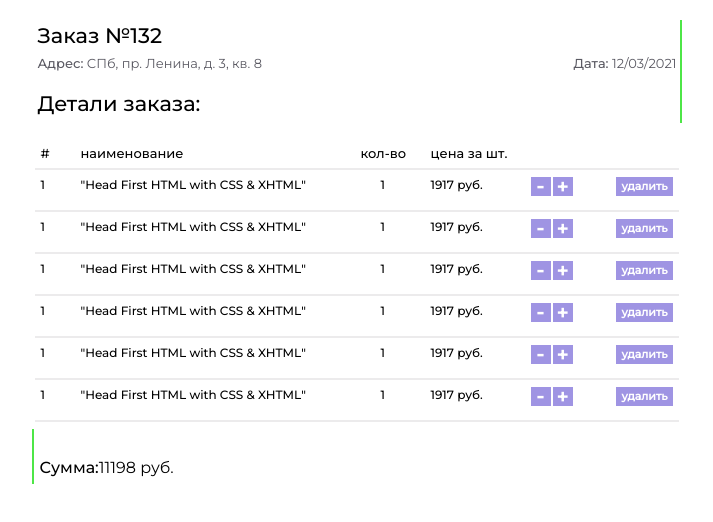
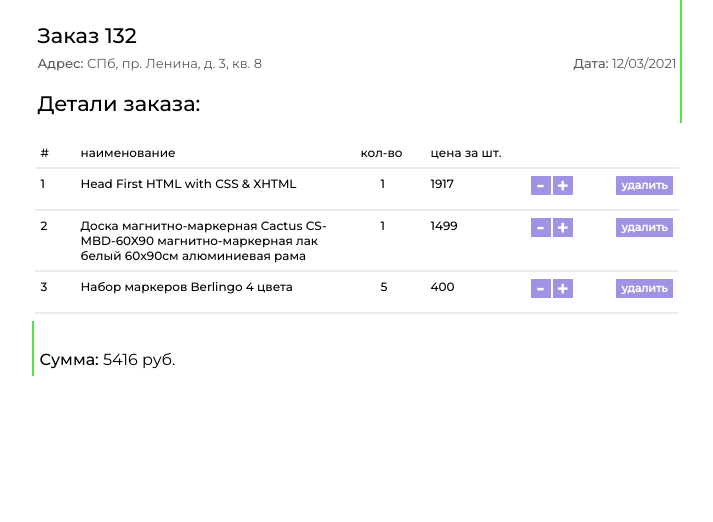
Before and after one commit to DmitriyFilimonov/shop, a React (Create React App) app: page / in a window 1280 px wide. Shown: the top 522 px of the page, without its empty margins (288-1001 px from the left). Built offline with nearby package versions, Linux system fonts and the light colour scheme.

Commit message:
decrease works

```diff
--- a/src/components/checkout/Checkout.css
+++ b/src/components/checkout/Checkout.css
@@ -4,9 +4,20 @@
 }
 .table{
     margin:0 auto;
-    padding-top:20px;
+    padding-top:0px;
     width:650px;
     padding-left:0;
+    background-color: white;
+}
+.table-header, .table-body, .table-footer{
+    padding-right: 3px;
+}
+.table-header{
+    border-right: 2px solid #4EE647;
+    position: sticky;
+    top: 0px;
+    background-color: white;
+    padding-top: 20px;
 }
 .table *{
     margin-bottom:7px;
@@ -33,25 +44,12 @@
     display: flex;
     justify-content: space-between;
 }
-.table-header{
-    border-right: 2px solid #4EE647;
-}
 .table-footer{
     height:55px;
     border-left: 2px solid #4EE647;
     display: flex;
     align-items: flex-end;
 }
-.table-header, .table-body, .table-footer{
-    padding-right: 3px;
-}
 .table-body{
     padding-top:15px;
 }
-.table-body-first-row{
-    border-bottom: 2px solid #5b5a631e;
-    font-size: 13px;
-    font-weight: 500;
-    display: grid;
-    grid-template-columns: 40px 280px 70px 100px 85px 50px;
-}
--- a/src/components/checkout/Checkout.tsx
+++ b/src/components/checkout/Checkout.tsx
@@ -1,37 +1,77 @@
-import React from 'react';
-import TableRow from '../table-row/TableRow';
+import React, { useState } from 'react';
+import { Order } from '../interfaces/Order';
+import TableDataRow from '../table-rows/table-data-row/TableDataRow';
+import TableTitleRow from '../table-rows/table-title-row/TableTitleRow';
 import './Checkout.css';
 
+
+
+const orderSource: Order = (function (): Order {
+    return {
+        orderNumber: 132,
+        address: "СПб, пр. Ленина, д. 3, кв. 8",
+        deliveryDate: "12/03/2021",
+        positions: [
+            {
+                positionNumber: 1,
+                positionTitle: "Head First HTML with CSS & XHTML",
+                positionAmount: 1,
+                positionPricePerOne: 1917
+            },
+            {
+                positionNumber: 2,
+                positionTitle: "Доска магнитно-маркерная Cactus CS-MBD-60X90 магнитно-маркерная лак белый 60x90см алюминиевая рама",
+                positionAmount: 1,
+                positionPricePerOne: 1499
+            },
+            {
+                positionNumber: 3,
+                positionTitle: "Набор маркеров Berlingo 4 цвета",
+                positionAmount: 5,
+                positionPricePerOne: 400
+            }
+        ],
+        getTotal: function(this:Order) {
+            let result: number = 0;
+            this.positions.map(p => {
+                result += p.positionPricePerOne * p.positionAmount;
+            });
+            return result;
+        }
+    }
+})();
 function Checkout() {
+
+    const [order, setOrder] = useState(Object.assign({}, orderSource));
+
+    const decreaseHandler = (positionNumber:number) =>{
+        orderSource.positions[positionNumber].positionAmount--;
+        setOrder(Object.assign({}, orderSource));
+    }
+
     return (
         <div className="table">
             <div className="table-header">
-                <label>Заказ №132</label>
+                <label>Заказ {order.orderNumber}</label>
                 <div className="order-general-info">
-                    <span><b>Адрес:</b> СПб, пр. Ленина, д. 3, кв. 8</span>
-                    <span><b>Дата:</b> 12/03/2021</span>
+                    <span><b>Адрес:</b> {order.address}</span>
+                    <span><b>Дата:</b> {order.deliveryDate}</span>
                 </div>
-                <label>Детали заказа:</label> </div>
+                <label>Детали заказа:</label>
+            </div>
             <div className="table-body">
-                <div className="table-body-first-row">
-                    <span>#</span>
-                    <span>наименование</span>
-                    <span>кол-во</span>
-                    <span>цена за шт.</span>
-                    <span></span>
-                    <span></span>
-                </div>
-                <TableRow></TableRow>
-                <TableRow></TableRow>
-                <TableRow></TableRow>
-                <TableRow></TableRow>
-                <TableRow></TableRow>
-                <TableRow></TableRow>
+                <TableTitleRow></TableTitleRow>
+                {
+                    order.positions.map(position =>
+                    <TableDataRow
+                    data={position}
+                    decreaseHandler={decreaseHandler}></TableDataRow>)
+                }
             </div>
             <div className="table-footer">
                 <span>
-                    <b>Сумма:</b>
-                    11198 руб.
+                    <b>Сумма: </b>
+                    {order.getTotal()} руб.
                 </span>
             </div>
         </div>
--- /dev/null
+++ b/src/components/interfaces/Order.tsx
@@ -0,0 +1,9 @@
+import { OrderPosition } from "./OrderPosition";
+
+export interface Order{
+    orderNumber:number;
+    address:string;
+    deliveryDate:string;
+    positions:OrderPosition[];
+    getTotal:()=>{};
+}
--- /dev/null
+++ b/src/components/interfaces/OrderPosition.tsx
@@ -0,0 +1,6 @@
+export interface OrderPosition{
+    positionNumber:number;
+    positionTitle:string;
+    positionAmount:number;
+    positionPricePerOne:number;
+}
--- a/src/components/table-row/TableRow.tsx
+++ /dev/null
@@ -1,21 +0,0 @@
-import './TableRow.css';
-
-function TableRow() {
-    return (
-        <div className="table-row">
-            <span>1</span>
-            <span>"Head First HTML with CSS & XHTML"</span>
-            <span className="amount">1</span>
-            <span>1917 руб.</span>
-            <span className="amount-buttons">
-                <button className="decrease">-</button>
-                <button className="increase">+</button>
-            </span>
-            <span>
-                <button className="delete-button">удалить</button>
-            </span>
-        </div>
-    )
-}
-
-export default TableRow;
--- a/src/components/table-row/TableRow.css
+++ b/src/components/table-rows/TableRows.css
@@ -2,6 +2,9 @@
     border-bottom: 2px solid #5b5a631e;
     display: grid;
     grid-template-columns: 40px 280px 70px 100px 85px 50px;
+    font-family: 'Montserrat', sans-serif;
+}
+.title{
 }
 .table-row span{
     font-size: 12px;
--- /dev/null
+++ b/src/components/table-rows/table-data-row/TableDataRow.tsx
@@ -0,0 +1,31 @@
+import { OrderPosition } from '../../interfaces/OrderPosition';
+import '../TableRows.css';
+
+interface TableDataRowProps{
+    data:OrderPosition;
+    decreaseHandler:(positionNumber:number)=>void;
+}
+
+
+function TableDataRow(props:TableDataRowProps) {
+    function decrease(){
+        props.decreaseHandler(props.data.positionNumber-1);
+    }
+    return (
+        <div className="table-row">
+            <span>{props.data.positionNumber}</span>
+            <span>{props.data.positionTitle}</span>
+            <span className="amount">{props.data.positionAmount}</span>
+            <span>{props.data.positionPricePerOne}</span>
+            <span className="amount-buttons">
+                <button className="decrease" onClick={decrease}>-</button>
+                <button className="increase">+</button>
+            </span>
+            <span>
+                <button className="delete-button">удалить</button>
+            </span>
+        </div>
+    )
+}
+
+export default TableDataRow;
--- /dev/null
+++ b/src/components/table-rows/table-title-row/TableTitleRow.tsx
@@ -0,0 +1,14 @@
+import '../TableRows.css'
+
+function TableTitleRow() {
+    return (
+        <div className="table-row title">
+            <span>#</span>
+            <span>наименование</span>
+            <span>кол-во</span>
+            <span>цена за шт.</span>
+        </div>
+    )
+}
+
+export default TableTitleRow;
```
